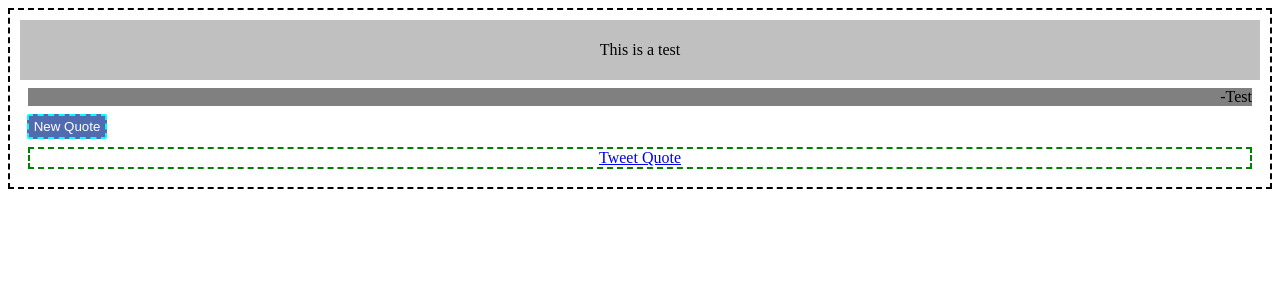
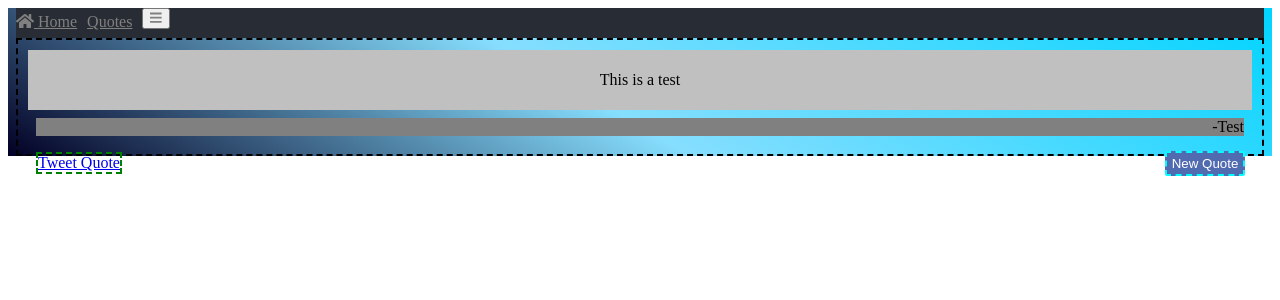
Before and after one commit to x4A6179/js-projects, a React (Create React App) app in the folder fcc-projects/quote-machine/: page / in a window 1280 px wide. Shown: the top 300 px of the page. Built offline with nearby package versions, Linux system fonts and the light colour scheme.

Commit message:
created header and top navbar; began constructing css and front end interface for site

```diff
--- a/fcc-projects/quote-machine/package.json
+++ b/fcc-projects/quote-machine/package.json
@@ -3,6 +3,9 @@
   "version": "0.1.0",
   "private": true,
   "dependencies": {
+    "@fortawesome/fontawesome-svg-core": "^1.2.36",
+    "@fortawesome/free-solid-svg-icons": "^5.15.4",
+    "@fortawesome/react-fontawesome": "^0.1.15",
     "@testing-library/jest-dom": "^5.14.1",
     "@testing-library/react": "^11.2.7",
     "@testing-library/user-event": "^12.8.3",
--- a/fcc-projects/quote-machine/src/App.css
+++ b/fcc-projects/quote-machine/src/App.css
@@ -1,26 +1,10 @@
 .App {
-  text-align: center;
+  background: linear-gradient(30deg, rgba(2, 0, 36, 1) 0%, rgba(134, 222, 254, 1) 45%, rgba(0, 212, 255, 1) 100%);
 }
-
-.App-logo {
-  height: 40vmin;
-  pointer-events: none;
-}
-
-@media (prefers-reduced-motion: no-preference) {
-  .App-logo {
-    animation: App-logo-spin infinite 20s linear;
-  }
-}
-
 .App-header {
   background-color: #282c34;
-  min-height: 100vh;
+  min-height: 30px;
   display: flex;
-  flex-direction: column;
-  align-items: center;
-  justify-content: center;
-  font-size: calc(10px + 2vmin);
   color: white;
 }
 
--- a/fcc-projects/quote-machine/src/App.js
+++ b/fcc-projects/quote-machine/src/App.js
@@ -1,12 +1,16 @@
-//import './App.css';
+import './App.css';
 import Quote from './components/Quote';
+import Navbar from './components/Navbar';
 
 function App() {
   return (
     <div className="App">
-      <header className="App-header">
+      <body>
+        <header className="App-header">
+          <Navbar />
+        </header>
         <Quote />
-      </header>
+      </body>
     </div>
   );
 }
--- /dev/null
+++ b/fcc-projects/quote-machine/src/components/Navbar.js
@@ -0,0 +1,34 @@
+import React, { useState } from 'react';
+import styled from 'styled-components';
+import { FontAwesomeIcon } from '@fortawesome/react-fontawesome';
+import './fontawesome';
+
+const Navbar = () => {
+
+  const [nav, setNav] = useState();
+
+
+  return (
+    <div className='top-bar'>
+      <div>
+        <NavButton href='#home' className='bar-item nav-button'><FontAwesomeIcon icon='home' /> Home</NavButton>
+        <NavButton href='#quotes' className='bar-item nav-button'><i className='nv-quotes'></i> Quotes</NavButton>
+        <MenuButton className='bar-item menu-button'><FontAwesomeIcon icon='bars' /></MenuButton>
+      </div>
+    </div>
+  )
+}
+
+const NavButton = styled.a`
+  color: grey;
+  text-size: 12px;
+  float: left;
+  margin-right: 10px;
+  margin-top: 5px;
+`
+const MenuButton = styled.button`
+  color: grey;
+  float: right;
+`
+
+export default Navbar;
--- a/fcc-projects/quote-machine/src/components/Quote.css
+++ b/fcc-projects/quote-machine/src/components/Quote.css
@@ -16,6 +16,8 @@
 }
 #new-quote {
   border: 2px dashed cyan;
+  float: right;
+  position: relative;
   display: block;
   background-color: #506BAF;
   color: #FFF;
@@ -31,6 +33,8 @@
 
 #tweet-quote {
   border: 2px dashed green;
+  float: left;
+  position: relative;
   display: block;
   margin: .5em;
   font-size: 12px Calibri;
--- /dev/null
+++ b/fcc-projects/quote-machine/src/components/fontawesome.js
@@ -0,0 +1,4 @@
+import { library } from '@fortawesome/fontawesome-svg-core';
+import { faHome, faBars } from '@fortawesome/free-solid-svg-icons';
+
+library.add(faHome, faBars);
```
Also changed, not shown: 1 other file (tests, documents, lock files or other folders).
